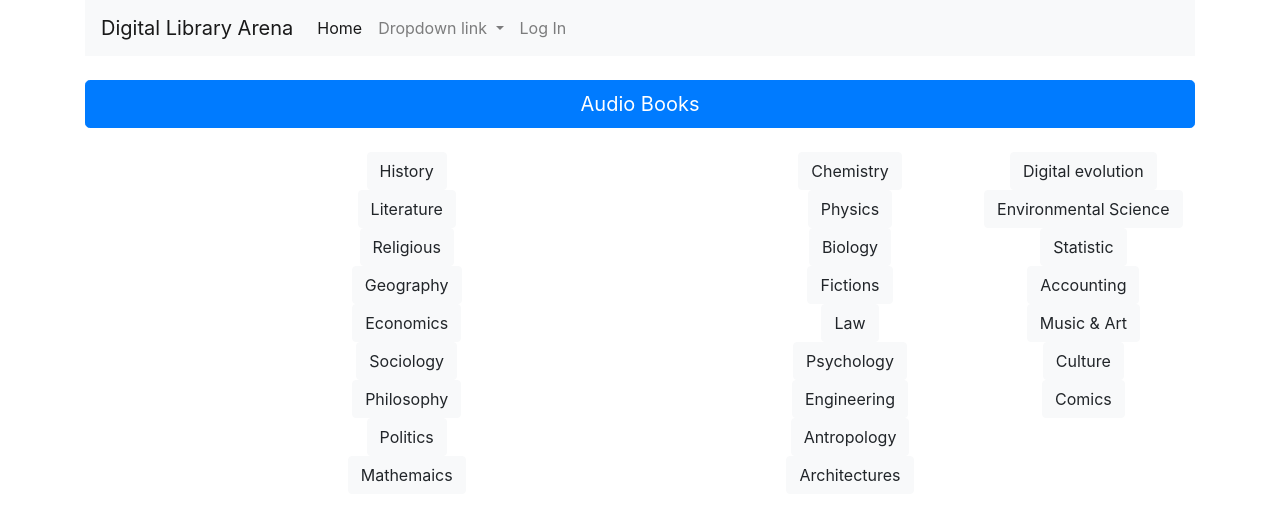
After one commit to joy1954islam/Digital-Library-Arena, a Django app: page /audio-books/ in a window 1280 px wide. The commit adds this page. Shown: the top 521 px of the page. Run offline with Django 3.2, Linux system fonts and the light colour scheme; some libraries are stand-ins or nearby versions.

Commit message:
audio books

```diff
--- a/digital_library_arena_app/urls.py
+++ b/digital_library_arena_app/urls.py
@@ -5,4 +5,5 @@ urlpatterns = [
     path('', views.index, name='index'),
     path('languages/', views.languages, name='languages'),
     path('books/', views.books, name='books'),
+    path('audio-books/', views.audio_books, name='audio_books'),
 ]
--- a/digital_library_arena_app/views.py
+++ b/digital_library_arena_app/views.py
@@ -11,3 +11,7 @@ def languages(request):
 
 def books(request):
     return render(request, 'books.html')
+
+
+def audio_books(request):
+    return render(request, 'audio_books.html')
--- /dev/null
+++ b/templates/audio_books.html
@@ -0,0 +1,111 @@
+{% extends 'base.html' %}
+{% load static %}
+{% block content %}
+    <br>
+    <div class="text-center">
+        <button type="button" class="btn btn-primary btn-lg btn-block">Audio Books</button>
+        <br>
+        <div>
+          <div class="form-row">
+            <div class="col-7">
+              <button type="button" class="btn btn-light">History</button><br>
+            </div>
+            <div class="col">
+              <button type="button" class="btn btn-light">Chemistry</button><br>
+            </div>
+            <div class="col">
+              <button type="button" class="btn btn-light">Digital evolution</button><br>
+            </div>
+          </div>
+          <div class="form-row">
+            <div class="col-7">
+              <button type="button" class="btn btn-light">Literature</button><br>
+            </div>
+            <div class="col">
+              <button type="button" class="btn btn-light">Physics</button><br>
+            </div>
+            <div class="col">
+              <button type="button" class="btn btn-light">Environmental Science</button><br>
+            </div>
+          </div>
+          <div class="form-row">
+            <div class="col-7">
+              <button type="button" class="btn btn-light">Religious</button><br>
+            </div>
+            <div class="col">
+              <button type="button" class="btn btn-light">Biology</button><br>
+            </div>
+            <div class="col">
+              <button type="button" class="btn btn-light">Statistic</button><br>
+            </div>
+          </div>
+          <div class="form-row">
+            <div class="col-7">
+              <button type="button" class="btn btn-light">Geography</button><br>
+            </div>
+            <div class="col">
+              <button type="button" class="btn btn-light">Fictions</button><br>
+            </div>
+            <div class="col">
+              <button type="button" class="btn btn-light">Accounting</button><br>
+            </div>
+          </div>
+          <div class="form-row">
+            <div class="col-7">
+              <button type="button" class="btn btn-light">Economics</button><br>
+            </div>
+            <div class="col">
+              <button type="button" class="btn btn-light">Law</button><br>
+            </div>
+            <div class="col">
+              <button type="button" class="btn btn-light">Music & Art</button><br>
+            </div>
+          </div>
+          <div class="form-row">
+            <div class="col-7">
+              <button type="button" class="btn btn-light">Sociology</button><br>
+            </div>
+            <div class="col">
+              <button type="button" class="btn btn-light">Psychology</button><br>
+            </div>
+            <div class="col">
+              <button type="button" class="btn btn-light">Culture</button><br>
+            </div>
+          </div>
+          <div class="form-row">
+            <div class="col-7">
+              <button type="button" class="btn btn-light">Philosophy</button><br>
+            </div>
+            <div class="col">
+              <button type="button" class="btn btn-light">Engineering</button><br>
+            </div>
+            <div class="col">
+              <button type="button" class="btn btn-light">Comics</button><br>
+            </div>
+          </div>
+          <div class="form-row">
+            <div class="col-7">
+              <button type="button" class="btn btn-light">Politics</button><br>
+            </div>
+            <div class="col">
+              <button type="button" class="btn btn-light">Antropology</button><br>
+            </div>
+            <div class="col">
+
+            </div>
+          </div>
+          <div class="form-row">
+            <div class="col-7">
+              <button type="button" class="btn btn-light">Mathemaics</button><br>
+            </div>
+            <div class="col">
+              <button type="button" class="btn btn-light">Architectures</button><br>
+            </div>
+            <div class="col">
+
+            </div>
+          </div>
+
+        </div>
+    </div>
+{% endblock %}
--- a/templates/navbar.html
+++ b/templates/navbar.html
@@ -16,7 +16,7 @@
         <div class="dropdown-menu" aria-labelledby="navbarDropdownMenuLink">
           <a class="dropdown-item" href="{% url 'languages' %}">Language</a>
           <a class="dropdown-item" href="{% url 'books' %}">Books</a>
-          <a class="dropdown-item" href="#">Audio Books</a>
+          <a class="dropdown-item" href="{% url 'audio_books' %}">Audio Books</a>
           <a class="dropdown-item" href="#">Academic</a>
           <a class="dropdown-item" href="#">University</a>
           <a class="dropdown-item" href="#">Newspapers</a>
```
